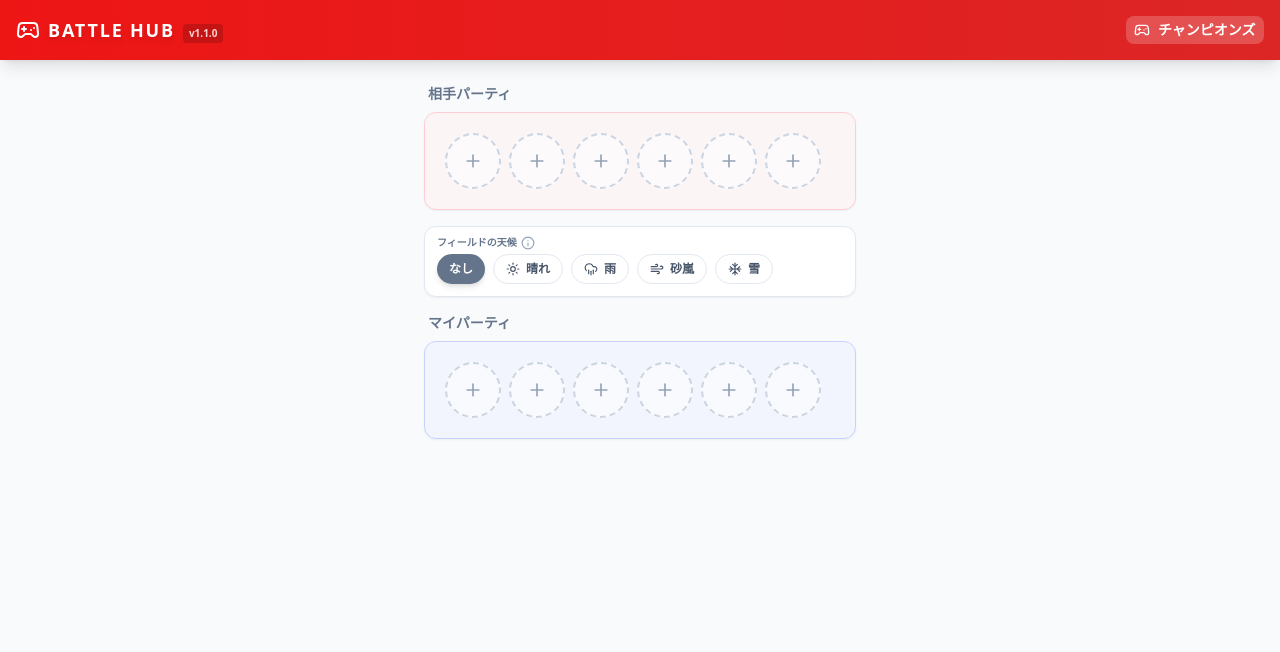
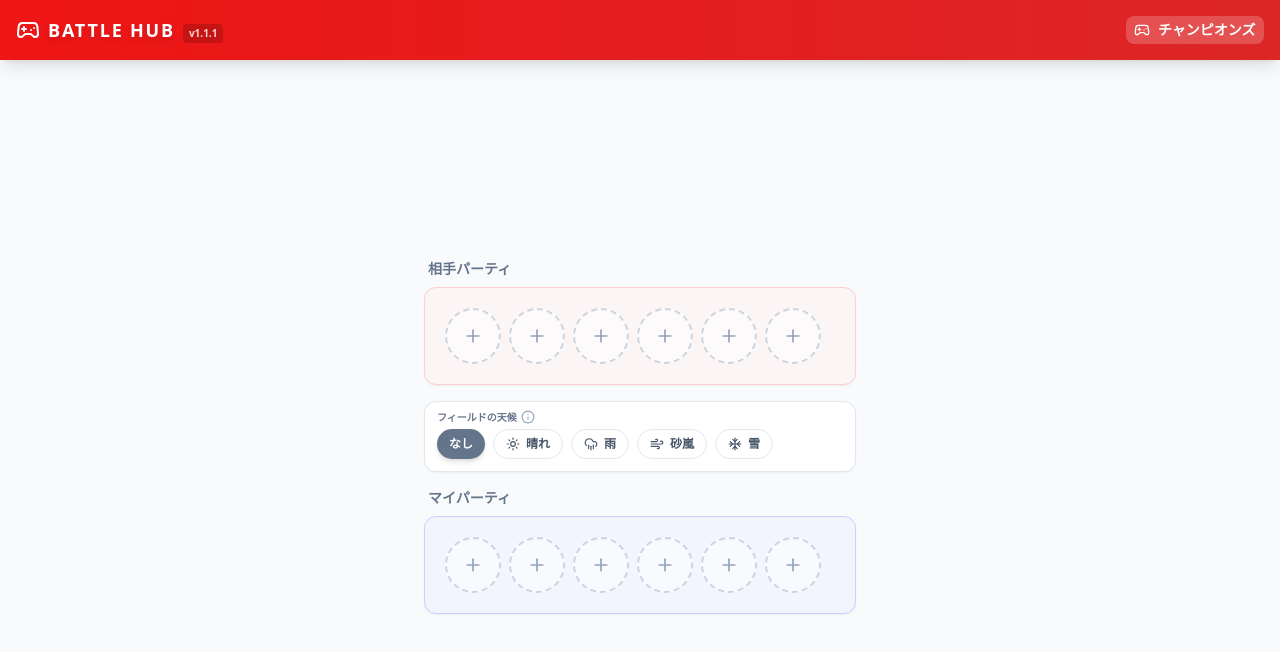
Before and after one commit to kazuma20002106-gif/pokemon-tool, a React (Vite) app: page / in a window 1280 px wide. Shown: the top 652 px of the page. Built offline with nearby package versions, Linux system fonts and the light colour scheme.

Commit message:
Auto-deploy: Updates by Antigravity

```diff
--- a/src/App.tsx
+++ b/src/App.tsx
@@ -137,7 +137,7 @@ const App: React.FC = () => {
           <Gamepad2 className="w-6 h-6" />
           <div className="flex items-baseline gap-2">
             <h1 className="text-lg font-black tracking-widest drop-shadow-md">BATTLE HUB</h1>
-            <span className="text-[10px] font-bold opacity-80 bg-black/20 px-1.5 py-0.5 rounded">v1.1.0</span>
+            <span className="text-[10px] font-bold opacity-80 bg-black/20 px-1.5 py-0.5 rounded">v1.1.1</span>
           </div>
         </div>
         <div className="flex items-center bg-white/20 rounded-lg px-2 py-1">
@@ -153,7 +153,7 @@ const App: React.FC = () => {
         </div>
       </header>
 
-      <main className="p-2 max-w-md mx-auto space-y-4">
+      <main className="p-2 max-w-md mx-auto space-y-4 flex flex-col justify-center min-h-[calc(100vh-80px)]">
         {/* ================= 相手陣セクション ================= */}
         <section>
           <h2 className="text-sm font-bold text-slate-500 mb-2 px-1">相手パーティ</h2>
--- a/src/components/TeamSelector.tsx
+++ b/src/components/TeamSelector.tsx
@@ -102,10 +102,9 @@ export const TeamSelector: React.FC<TeamSelectorProps> = ({
             >
               <X className="w-4 h-4" />
             </button>
-          </div>
 
             {searchQuery && filteredPokemon.length > 0 && (
-            <div className="bottom-[calc(100%-12px)] left-3 mb-2 bg-white border border-slate-200 rounded-xl shadow-lg max-h-48 overflow-y-auto absolute z-[100] w-[calc(100%-24px)] max-w-[400px]">
+              <div className="absolute bottom-[calc(100%+8px)] left-0 right-0 bg-white border border-slate-200 rounded-xl shadow-lg max-h-48 overflow-y-auto z-[100]">
                 {filteredPokemon.map((p) => (
                   <button
                     key={p.id}
@@ -134,6 +133,7 @@ export const TeamSelector: React.FC<TeamSelectorProps> = ({
               </div>
             )}
           </div>
+        </div>
       )}
     </div>
   );
```
Lines whose indentation alone changed are shown as unchanged.
